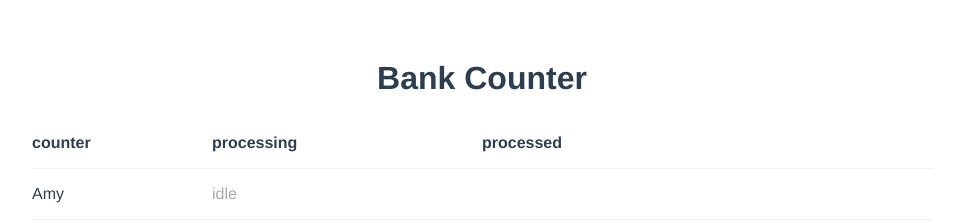
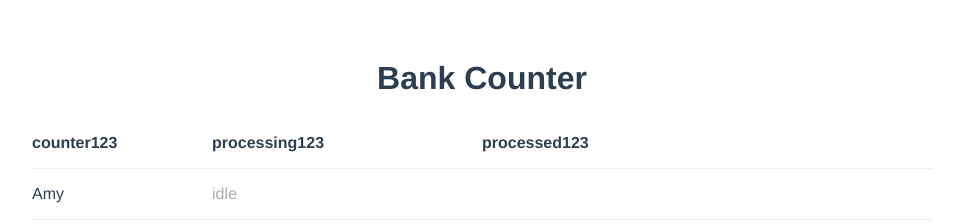
Before and after one commit to poyenhuang/waiting-draw-machine, a Vue app: page / in a window 1280 px wide. Shown: the top 224 px of the page, without its empty margins (158-1121 px from the left). Built offline with nearby package versions, Linux system fonts and the light colour scheme.

Commit message:
[fix] rename

```diff
--- a/src/views/Counters.vue
+++ b/src/views/Counters.vue
@@ -3,9 +3,9 @@
     <div class="counter-container">
       <div class="counter-table">
         <div class="counter-table-header">
-          <div>counter</div>
-          <div>processing</div>
-          <div>processed</div>
+          <div>counter123</div>
+          <div>processing123</div>
+          <div>processed123</div>
         </div>
         <Counter
           v-for="(counter, index) in counters"
```
